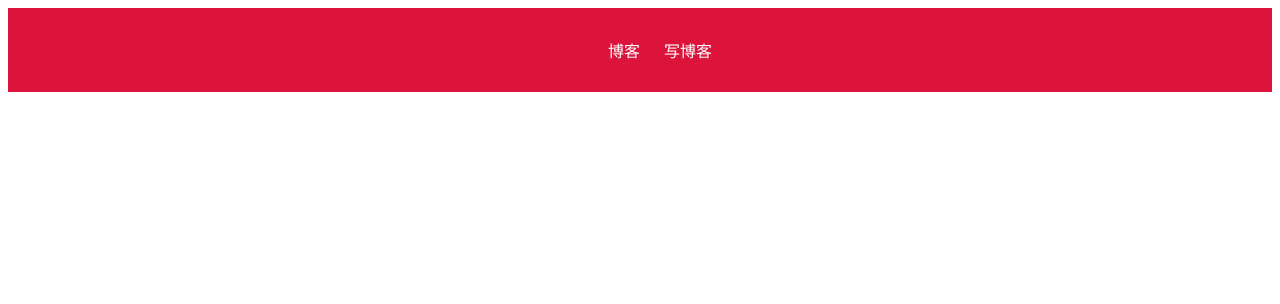
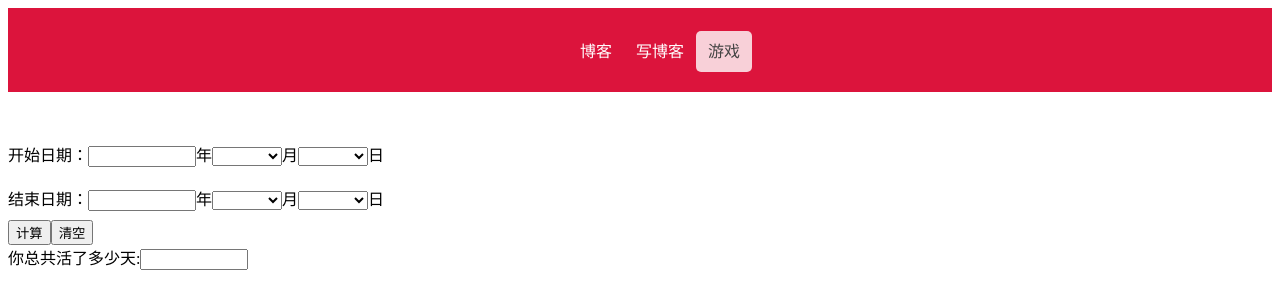
Before and after one commit to ChenjianNut/Cj_repository2, a Vue app: page /game in a window 1280 px wide. Shown: the top 304 px of the page. Built offline with nearby package versions, Linux system fonts and the light colour scheme; what vue-resource would draw is missing.

Commit message:
添加游戏界面，创建相应的路由和组件

```diff
--- a/src/App.vue
+++ b/src/App.vue
@@ -9,11 +9,12 @@
 import BlogHead from '@/components/BlogHead'
 import AddBlog from '@/components/AddBlog'
 import ShowBlog from '@/components/ShowBlog'
+import Game from '@/components/Game'
 
 export default {
   name: 'App',
   components:{
-    BlogHead,AddBlog,ShowBlog
+    BlogHead,AddBlog,ShowBlog,Game
   }
 }
 </script>
--- a/src/components/BlogHead.vue
+++ b/src/components/BlogHead.vue
@@ -5,6 +5,7 @@
                <!-- exact关键字可以让按钮的样式消失 -->
                <router-link to="/" exact>博客</router-link>
                <router-link to="/add" exact>写博客</router-link>
+               <router-link to="/game" exact>游戏</router-link>
            </li>
        </ul>
    </nav>
--- /dev/null
+++ b/src/components/Game.vue
@@ -0,0 +1,225 @@
+<template>
+    <div id="game">
+      <label for="开始日期">开始日期：</label>
+        <input type="text" v-model='year1'><span>年</span>
+        <select  v-model='mouth1'>
+            <option v-for='item in 12' :key='item' :value="item">{{item}}</option>
+        </select>
+        <span>月</span>
+        <select v-model='day1'>
+            <option v-for='item in getDay1' :key='item' :value="item">{{item}}</option>
+        </select>
+        <span>日</span>
+
+        <br>
+        <label for="结束日期">结束日期：</label>
+        <input type="text" v-model='year2'><span>年</span>
+        <select v-model='mouth2' >
+            <option v-for='item in 12' :key='item' :value="item">{{item}}</option>
+        </select><span>月</span>
+        <select v-model="day2">
+            <option v-for='item in getDay2' :key='item' :value="item">{{item}}</option>
+        </select><span>日</span>
+        <br>
+        <button @click='main'>计算</button>
+        <button @click='dateClear'>清空</button>
+        <br>
+        你总共活了多少天:<input v-model="count">
+    </div>
+</template>
+<script>
+export default {
+    name:'game',
+    data(){
+        return {
+            num1:[31,29,31,30,31,30,31,31,30,31,30,31],
+            num2:[31,28,31,30,31,30,31,31,30,31,30,31],
+            year1:'',
+            mouth1:'',
+            day1:'',
+
+            year2:'',
+            mouth2:'',
+            day2:'',
+
+            count:'',
+            isDay1:31,//根据年份和月份来判断返回的天数
+            isDay2:31,
+        }
+    },
+    computed:{
+        // 得到day1
+        getDay1(){
+            var year1=Number(this.year1);
+            var mouth1=Number(this.mouth1);
+            if(year1%400===0){
+                if(mouth1==2){
+                    return this.isDay1=29;
+                }
+                if(mouth1==4||mouth1==6||mouth1==9||mouth1==11){
+                    return this.isDay1=30;
+                }else{
+                    return this.isDay1=31;
+                }
+            }else{
+                if(mouth1==2){
+                    return this.isDay1=28;
+                }
+                if(mouth1==4||mouth1==6||mouth1==9||mouth1==11){
+                    return this.isDay1=30;
+                }else{
+                    return this.isDay1=31;
+                }
+
+            }
+        },
+         // 得到day2
+        getDay2(){
+            var year2=Number(this.year2);
+            var mouth2=Number(this.mouth2);
+            if(year2%400===0){
+                if(mouth2==2){
+                    return this.isDay2=29;
+                }
+                if(mouth2==4||mouth2==6||mouth2==9||mouth2==11){
+                    return this.isDay2=30;
+                }else{
+                    return this.isDay2=31;
+                }
+            }else{
+                if(mouth2==2){
+                    return this.isDay2=28;
+                }
+                if(mouth2==4||mouth2==6||mouth2==9||mouth2==11){
+                    return this.isDay2=30;
+                }else{
+                    return this.isDay2=31;
+                }
+
+            }
+        },
+    },
+    methods:{
+       // 计算一年过去了多少天
+        frontDay(year,mouth,day){
+            var sum=0;
+            if(year%400===0){
+                for(var i=0;i<mouth-1;i++){
+                    sum+=this.num1[i]
+                }
+                console.log(sum+day)
+                return sum+day;
+            }else{
+                for(var i=0;i<mouth-1;i++){
+                    sum+=this.num2[i]
+                }
+                console.log(sum+day)
+                return sum+day;
+            }
+        },
+        // 计算一年过去了多少天
+        backDay(year,mouth,day){
+            var sum=0;
+            if(year%400===0){
+                for(var i=0;i<mouth-1;i++){
+                    sum+=this.num1[i]
+                }
+                console.log(366-(sum+day))
+                return 366-(sum+day);
+            }else{
+                for(var i=0;i<mouth-1;i++){
+                    sum+=this.num2[i]
+                }
+                console.log(365-(sum+day))
+                return 365-(sum+day);
+            }
+        },
+        //根据年份返回天数
+        isYear(year){
+            if(year%400===0){
+                return 366;
+            }else{
+                return 365;
+            }
+        },
+        //计算一年之中两个月份之间的天数
+        JudgeMonthDay(year,mouth1,mouth2,day1,day2){
+            var sum=0;
+            if(year%400===0){//如果是闰年
+                if(mouth1===mouth2){//同一个月
+                    return day2-day1;
+                }if((mouth2-mouth1)===1){//隔一个月
+                    return day2+this.num1[mouth1-1]-day1
+                }if((mouth2-mouth1)>1){
+                    sum+=day2+this.num1[mouth1-1]-day1;
+                    for(var i=mouth1;i<mouth2-1;i++){
+                        sum+=this.num1[i]
+                    }
+                    return  sum;
+                }
+            }else{
+                if(mouth1===mouth2){//同一个月
+                    return day2-day1;
+                }if((mouth2-mouth1)===1){//隔一个月
+                    return day2+this.num2[mouth1-1]-day1
+                }if((mouth2-mouth1)>1){
+                    sum+=day2+this.num2[mouth1-1]-day1;
+                    for(var i=mouth1;i<mouth2-1;i++){
+                        sum+=this.num2[i]
+                    }
+                    return  sum;
+                }
+            }
+        },
+         main(){
+            var year1=Number(this.year1);
+            var mouth1=Number(this.mouth1);
+            var day1=Number(this.day1);
+
+            var year2=Number(this.year2);
+            var mouth2=Number(this.mouth2);
+            var day2=Number(this.day2);
+            var sum=0;
+
+            if(year1===year2){//同一年
+                this.count= this.JudgeMonthDay(year1,mouth1,mouth2,day1,day2);
+            }
+            if(year2-year1===1){//相隔一年
+                this.count=this.frontDay(year2,mouth2,day2)+this.backDay(year1,mouth1,day1);
+            }
+            if((year2-year1)>1){//相隔两年
+                sum+=this.frontDay(year2,mouth2,day2)+this.backDay(year1,mouth1,day1);
+                for(var i=year1+1;i<year2;i++){
+                    sum+=this.isYear(i);
+                }
+                this.count=sum;
+            }
+        },
+        dateClear(){
+            this.year1='';
+            this.mouth1='';
+            this.day1='';
+
+            this.year2='';
+            this.mouth2='';
+            this.day2='';
+            this.count='';
+        },
+    }
+}
+</script>
+<style  scoped>
+    label{
+        display: inline-block;
+        margin: 10px auto;
+
+    }
+    input{
+        width: 100px;
+    }
+    select{
+        width: 70px;
+    }
+
+
+</style>
--- a/src/router/index.js
+++ b/src/router/index.js
@@ -4,6 +4,7 @@ import Router from 'vue-router'
 import AddBlog from '@/components/AddBlog'
 import ShowBlog from '@/components/ShowBlog'
 import SingleBlog from '@/components/SingleBlog'
+import Game from '@/components/Game'
 
 Vue.use(Router)
 // 加上mode:"history"之后可以去掉URL里面的锚点
@@ -21,6 +22,11 @@ export default new Router({
       component: ShowBlog
     },
     {
+      path: '/game',
+      name: 'Game',
+      component: Game
+    },
+    {
       path: '/blog/:id',
       name: 'SingleBlog',
       component: SingleBlog
```
